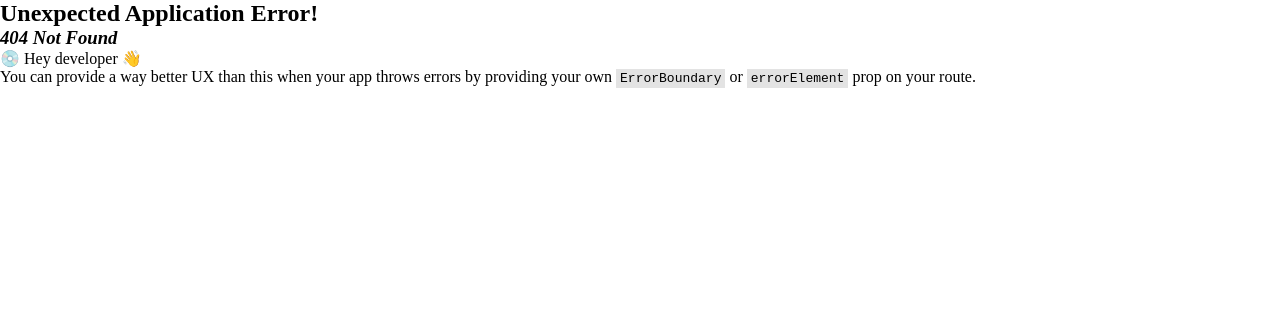
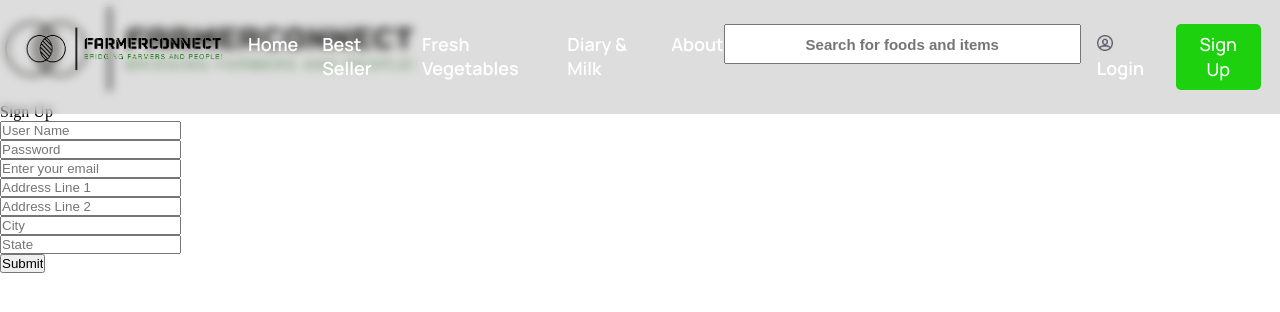
Before and after one commit to VishalSalemJayavel/PriceFinder, a React (Create React App) app in the folder frontend/: page /signup in a window 1280 px wide. Before the commit this address had no page. Shown: the top 312 px of the page. Built offline with nearby package versions, Linux system fonts and the light colour scheme.

Commit message:
Created SignUp Page

```diff
--- a/frontend/src/components/featured/Featured.jsx
+++ b/frontend/src/components/featured/Featured.jsx
@@ -1,9 +1,11 @@
 import React from 'react'
 
 const Featured = (props) => {
+    console.log(props.item.coverImg)
+
     return (
         <div className="app__featured">
-            <img src={`../assets/${props.item.coverImg}`} className="card__image" alt={props.name} />
+            <img src={`../../assets/${props.item.coverImg}`} className="card__image" alt={props.item.title} />
             <p className="card__title">{props.item.title}</p>
             <p className="card__price">${props.item.price}</p>
         </div>
--- a/frontend/src/components/navbar/Navbar.jsx
+++ b/frontend/src/components/navbar/Navbar.jsx
@@ -39,7 +39,7 @@ const Navbar = () => {
         </li>
 
         <li className="app__navbar-signup">
-          <button type='button'>Signup</button>
+        <Link to="/signup"><button>Sign Up</button></Link>
         </li>
 
       </ul>
--- a/frontend/src/constants/images.js
+++ b/frontend/src/constants/images.js
@@ -3,6 +3,7 @@ import logo from '../assets/logo.png';
 import sign_in from '../assets/sign_in.png';
 import wishlist from '../assets/wishlist.png';
 import header from '../assets/header.png';
+import tomato from '../assets/tomato.png';
 
 export default {
     cart,
@@ -10,4 +11,5 @@ export default {
     sign_in,
     wishlist,
     header,
+    tomato,
 };
--- a/frontend/src/pages/login/LoginPage.jsx
+++ b/frontend/src/pages/login/LoginPage.jsx
@@ -45,9 +45,10 @@ const LoginPage = () => {
           <input
             className="app__login-username"
             type="text"
-            name="username"
+            name="userName"
             placeholder="User Name"
             onChange={handleChange}
+            value={formData.userName}
           />
           </div>
 
@@ -55,14 +56,15 @@ const LoginPage = () => {
           <input
             className="app__login-password"
             type="password"
-            name="password"
+            name="passWord"
             placeholder="Password"
             onChange={handleChange}
+            value={formData.passWord}
           />
           </div>
+
           <div className='app__login-forgotpass'>
             <p><a href='#'>Forgot Password?</a></p>
-
           </div>
 
           <div className='app__login-inputs_button'>
@@ -71,6 +73,7 @@ const LoginPage = () => {
         </form>
       </div>
     </div>
+
     </MainLayout>
   )
 }
--- /dev/null
+++ b/frontend/src/pages/signUp/SignUp.jsx
@@ -0,0 +1,139 @@
+import React from 'react'
+import './signUp.css';
+import {MainLayout} from '../../layout';
+import {images} from '../../constants';
+
+function SignUp() {
+    const [formData, setFormData] = React.useState(
+        {userName: "",
+         passWord: "",
+         email: "",
+         address_line1: "",
+         address_line2: "",
+         city: "",
+         state: "",
+        }
+    )
+
+    console.log(formData)
+
+    function signupFormSubmit() {
+        const requestOptions = {
+          method: 'POST',
+          headers: {'Content-Type': 'application/json'},
+          body: JSON.stringify(formData)
+      };
+      fetch('http://localhost:8000/dummyresponse', requestOptions)
+          .then(response => response.json())
+          .then(data => console.log(data));
+    }
+
+    function handleChange(event) {
+        setFormData(prevFormData => {
+          return {
+            ...prevFormData,
+            [event.target.name]: event.target.value
+          }
+        })
+    }
+
+    return (
+        <MainLayout>
+
+        <div className='app__signup'>
+            <div className='app__signup-logo'>
+              <img src={images.logo} alt="" />
+            </div>
+          <div className='app__signup-inputs'>
+          <div className='app__signup-text'><p>Sign Up</p></div>
+
+            <form onSubmit={signupFormSubmit} method="post">
+             <div className='app__signup-inputs_one'>
+              <input
+                className="app__signup-username"
+                type="text"
+                name="userName"
+                placeholder="User Name"
+                onChange={handleChange}
+                value={formData.userName}
+              />
+              </div>
+
+              <div className='app__signup-inputs_two'>
+              <input
+                className="app__signup-password"
+                type="password"
+                name="passWord"
+                placeholder="Password"
+                onChange={handleChange}
+                value={formData.passWord}
+              />
+              </div>
+
+              <div className='app__signup-inputs_three'>
+              <input
+                className="app__signup-email"
+                type="email"
+                name="email"
+                placeholder="Enter your email"
+                onChange={handleChange}
+                value={formData.email}
+              />
+              </div>
+
+              <div className='app__signup-inputs_four'>
+              <input
+                className="app__signup-address_line1"
+                type="text"
+                name="address_line1"
+                placeholder="Address Line 1"
+                onChange={handleChange}
+                value={formData.address_line1}
+              />
+              </div>
+
+              <div className='app__signup-inputs_five'>
+              <input
+                className="app__signup-address_line2"
+                type="text"
+                name="address_line2"
+                placeholder="Address Line 2"
+                onChange={handleChange}
+                value={formData.address_line2}
+              />
+              </div>
+
+              <div className='app__signup-inputs_six'>
+              <input
+                className="app__signup-city"
+                type="text"
+                name="city"
+                placeholder="City"
+                onChange={handleChange}
+                value={formData.city}
+              />
+              </div>
+
+              <div className='app__signup-inputs_seven'>
+              <input
+                className="app__signup-state"
+                type="text"
+                name="state"
+                placeholder="State"
+                onChange={handleChange}
+                value={formData.state}
+              />
+              </div>
+
+              <div className='app__signup-inputs_button'>
+              <input type="submit"/>
+              </div>
+            </form>
+          </div>
+        </div>
+
+        </MainLayout>
+    )
+}
+
+export default SignUp
```
Also changed, not shown: frontend/src/index.js (+9 -3 lines), frontend/src/assets/tomato.png, frontend/src/pages/signUp/signUp.css (added).
